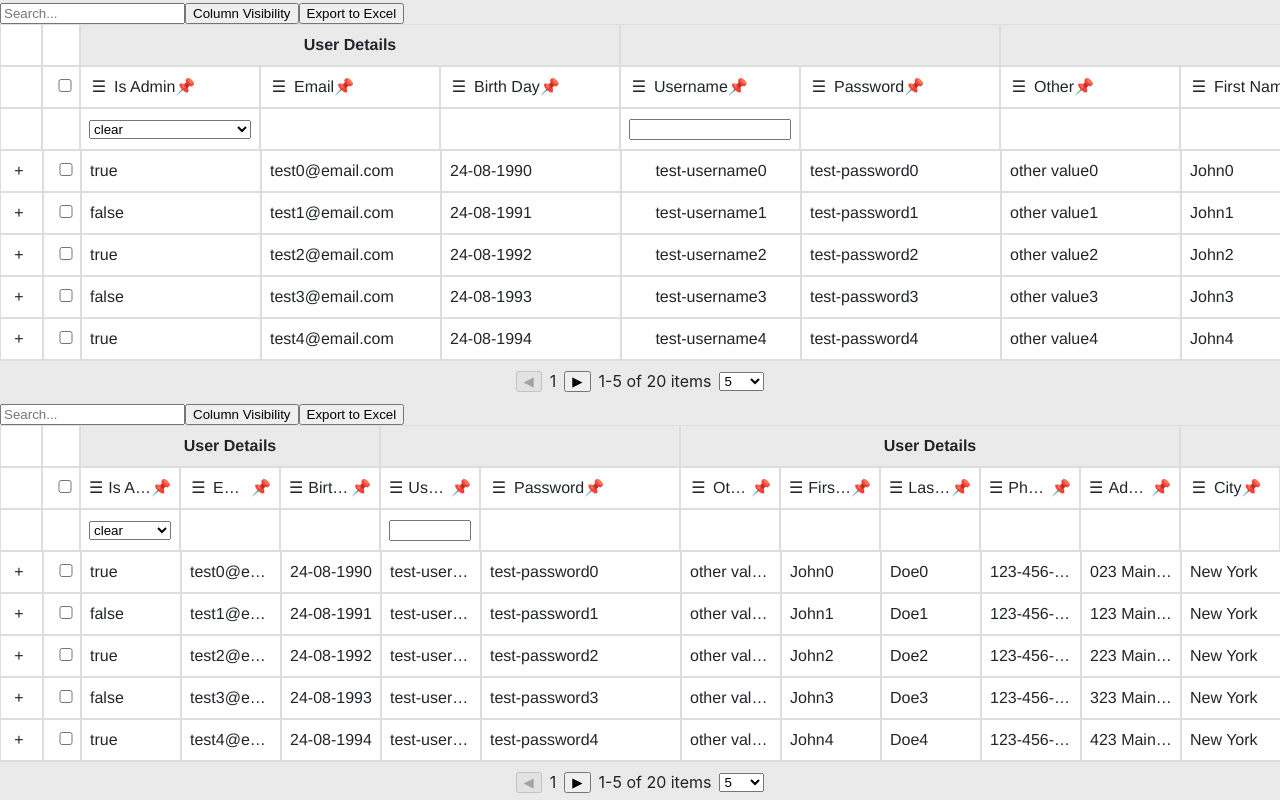
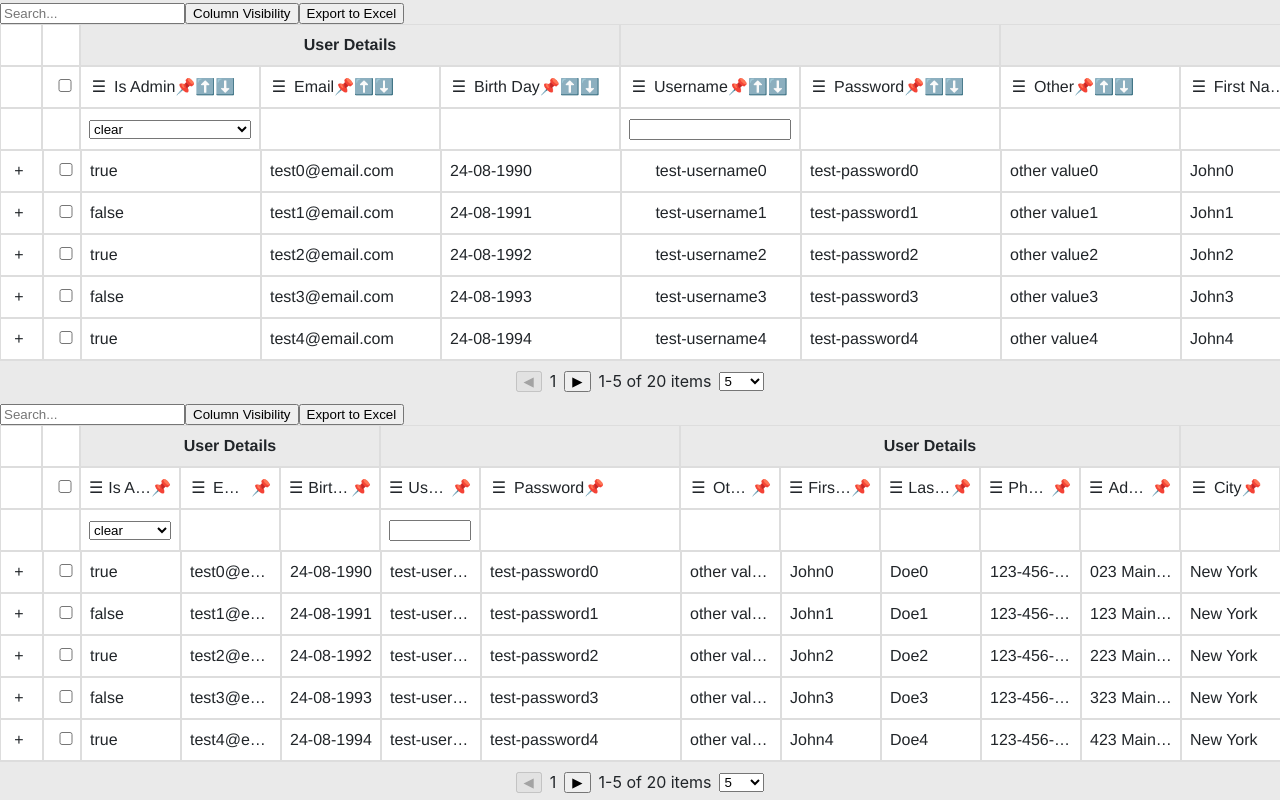
Before and after one commit to kingaguirre/react-data-table, a React (Vite) app: page / in a window 1280 px wide. Shown: the top 800 px of the page. Built offline with nearby package versions, Linux system fonts and the light colour scheme.

Commit message:
feat: update code

```diff
--- a/src/TxDataTable/components/ColumnHeader.tsx
+++ b/src/TxDataTable/components/ColumnHeader.tsx
@@ -9,7 +9,7 @@ export default () => {
     selectable,
     visibleRows,
     showLineAtIndex,
-    state: { selectedRows, columns },
+    state: { selectedRows, columns  },
     setState,
     onMouseDown,
     onDragStart,
@@ -84,6 +84,41 @@ export default () => {
               >
                 📌
               </div>
+
+              <div
+                onClick={(e) => {
+                  e.stopPropagation();
+                  let newSortDirection: 'asc' | 'desc' | undefined;  // Change here
+                  if (!col.sorted) {  // Change here
+                    newSortDirection = 'asc';
+                  } else if (col.sorted === 'asc') {
+                    newSortDirection = 'desc';
+                  } else {
+                    newSortDirection = undefined;  // Change here
+                  }
+
+                  const newColumns = [...columns];
+                  newColumns[index] = {
+                    ...newColumns[index],
+                  };
+
+                  // Change here: conditionally add the sorted field
+                  if (newSortDirection) {
+                    newColumns[index].sorted = newSortDirection;
+                  } else {
+                    delete newColumns[index].sorted;
+                  }
+
+                  setState({ type: SET_COLUMNS, payload: newColumns });
+                  onColumnSettingsChange?.(newColumns);
+                }}
+              >
+                {(!col.sorted) && '⬆️⬇️'}
+                {col.sorted === 'asc' && '⬆️'}
+                {col.sorted === 'desc' && '⬇️'}
+              </div>
+
+
             </div>
             <ResizeHandle onMouseDown={onMouseDown(index)} />
           </TableCell>
--- a/src/TxDataTable/index.tsx
+++ b/src/TxDataTable/index.tsx
@@ -1,6 +1,6 @@
 import React from "react";
 import { DataTableProps, ColumnSettings } from "./interfaces";
-import { getDeepValue, useDragDropManager, useResizeManager } from "./utils";
+import { getDeepValue, useDragDropManager, useResizeManager, sortData, getTableWidth } from "./utils";
 import dataTableReducer, { IReducerState, initialState } from "./context/reducer";
 import { SET_COLUMNS, SET_PARENT_WIDTH } from "./context/actions";
 import * as SC from "./styled";
@@ -73,7 +73,7 @@ export default (props: DataTableProps) => {
   }, [columnSettings, state.parentWidth]);
 
   const filteredData = React.useMemo(() => {
-    return dataSource.filter(row => {
+    let filtered = dataSource.filter(row => {
       // Filter by column filter
       const columnFilterMatches = state.columns.every(col => {
         if (col.filterBy) {
@@ -92,11 +92,21 @@ export default (props: DataTableProps) => {
 
       return columnFilterMatches && searchMatches;
     });
+
+    // get the first sorted column
+    const sortedColumn = state.columns.find(col => col.sorted && col.sorted !== 'none');
+
+    if (sortedColumn) {
+      filtered = sortData(filtered, sortedColumn.column, sortedColumn.sorted);
+    }
+
+    return filtered;
   }, [dataSource, state.columns, state.filterValues, state.search]);
 
   const start = state.localPageIndex * state.localPageSize;
   const end = start + state.localPageSize;
   const visibleRows = React.useMemo(() => filteredData.slice(start, end), [filteredData, start, end]);
+
   /** Memos End */
 
   /** UseEffects Start */
@@ -122,13 +132,6 @@ export default (props: DataTableProps) => {
     showLineAtIndex
   } = useDragDropManager(state.columns, setColumns, dataSource, dragImageRef, onColumnSettingsChange);
   const { onMouseDown } = useResizeManager(state.columns, setColumns, onColumnSettingsChange);
-
-  const getTableWidth = () => ({
-    width: state.columns.reduce(
-      (acc, col) => acc + (parseInt(col.hide ? "" : col.width || "", 10) || 0),
-      0
-    ) + (selectable ? 38 : 0) + (collapsibleRowRender ? 44 : 0),
-  })
   /** Custom Functions End */
 
   return (
@@ -156,7 +159,7 @@ export default (props: DataTableProps) => {
         <MainHeader />
         <SC.Table ref={tableRef}>
           <SC.TableInnerWrapper>
-            <div style={getTableWidth()}>
+            <div style={getTableWidth({state, selectable, collapsibleRowRender})}>
               <ColumnGroupHeader />
               <ColumnHeader />
               <ColumnFilters />
--- a/src/TxDataTable/interfaces.ts
+++ b/src/TxDataTable/interfaces.ts
@@ -26,5 +26,6 @@ export interface ColumnSettings {
   minWidth?: string;
   groupTitle?: string;
   order?: number;
+  sorted?: 'asc' | 'desc' | 'none';
   customColumnRenderer?: (value: any, rowData: any) => React.ReactNode;
 }
--- a/src/TxDataTable/utils/index.tsx
+++ b/src/TxDataTable/utils/index.tsx
@@ -43,6 +43,38 @@ export const getDeepValue = (obj: any, path: string) => {
   return value;
 };
 
+export const sortData = (data: any[], column: string, direction: 'asc' | 'desc') => {
+  const compareFunction = (a: any, b: any) => {
+    const aVal = String(getDeepValue(a, column));
+    const bVal = String(getDeepValue(b, column));
+
+    // Extract numbers from the strings
+    const aMatches = aVal.match(/\d+/g) || [];
+    const bMatches = bVal.match(/\d+/g) || [];
+
+    // If both have numbers, compare as numbers
+    if (aMatches.length > 0 && bMatches.length > 0) {
+      const aNum = parseInt(aMatches.join(''), 10);
+      const bNum = parseInt(bMatches.join(''), 10);
+      if (aNum !== bNum) {
+        return aNum - bNum;
+      }
+    }
+
+    // If not, or if the numbers are equal, compare as strings
+    return aVal.localeCompare(bVal);
+  }
+
+  return direction === 'asc' ? [...data].sort(compareFunction) : [...data].sort((a, b) => -compareFunction(a, b));
+};
+
+export const getTableWidth = ({state, selectable, collapsibleRowRender}) => ({
+  width: state.columns.reduce(
+    (acc, col) => acc + (parseInt(col.hide ? "" : col.width || "", 10) || 0),
+    0
+  ) + (selectable ? 38 : 0) + (collapsibleRowRender ? 44 : 0),
+});
+
 export const exportToCsv = (filename: string, rows: any[], columns: any) => {
   const processRow = (row: any) => {
     return columns
```
Also changed, not shown: src/TxDataTable/context/reducer.ts (+6 -6 lines), src/TxDataTable/context/actions.ts (line endings or trailing spaces).
